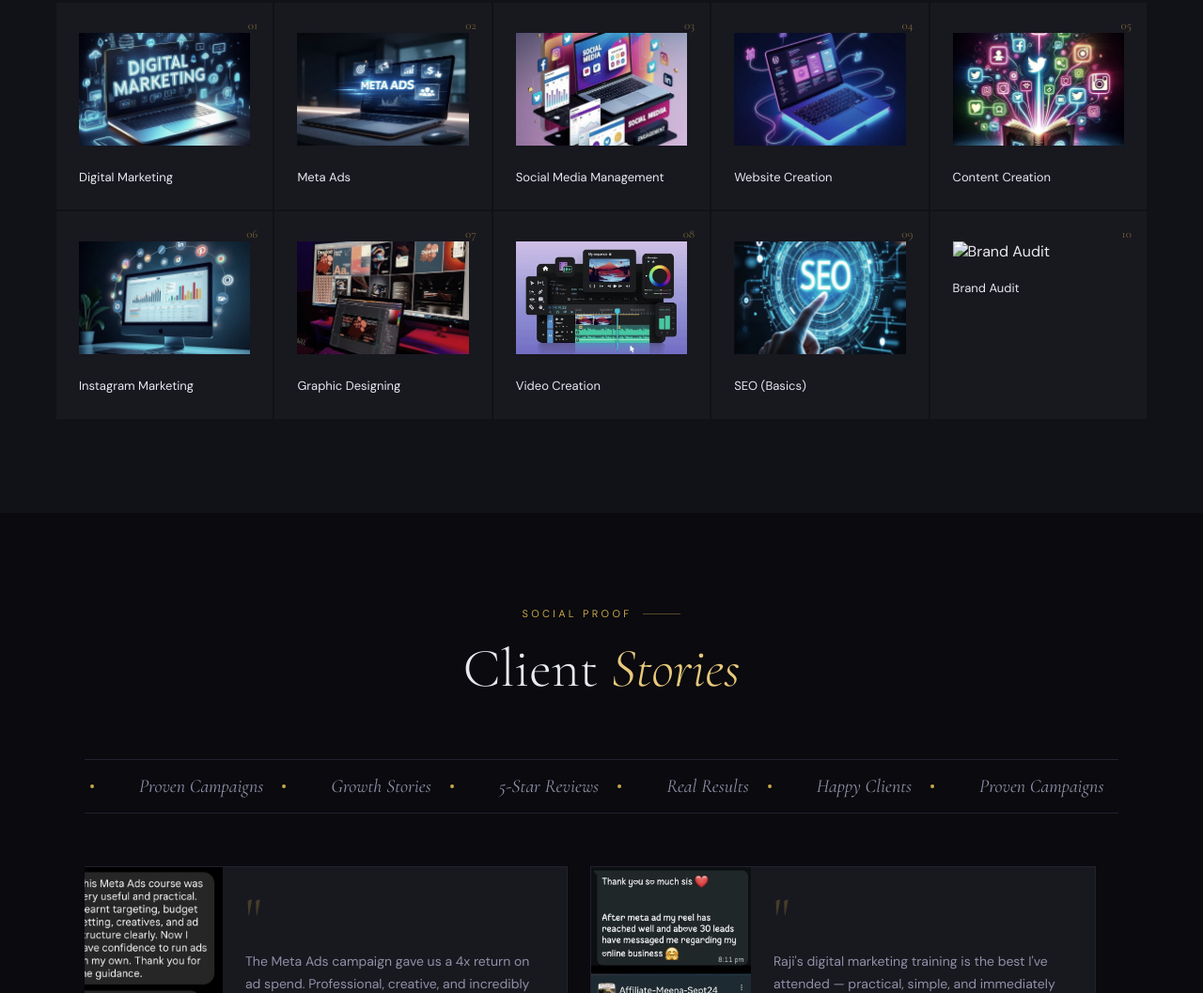
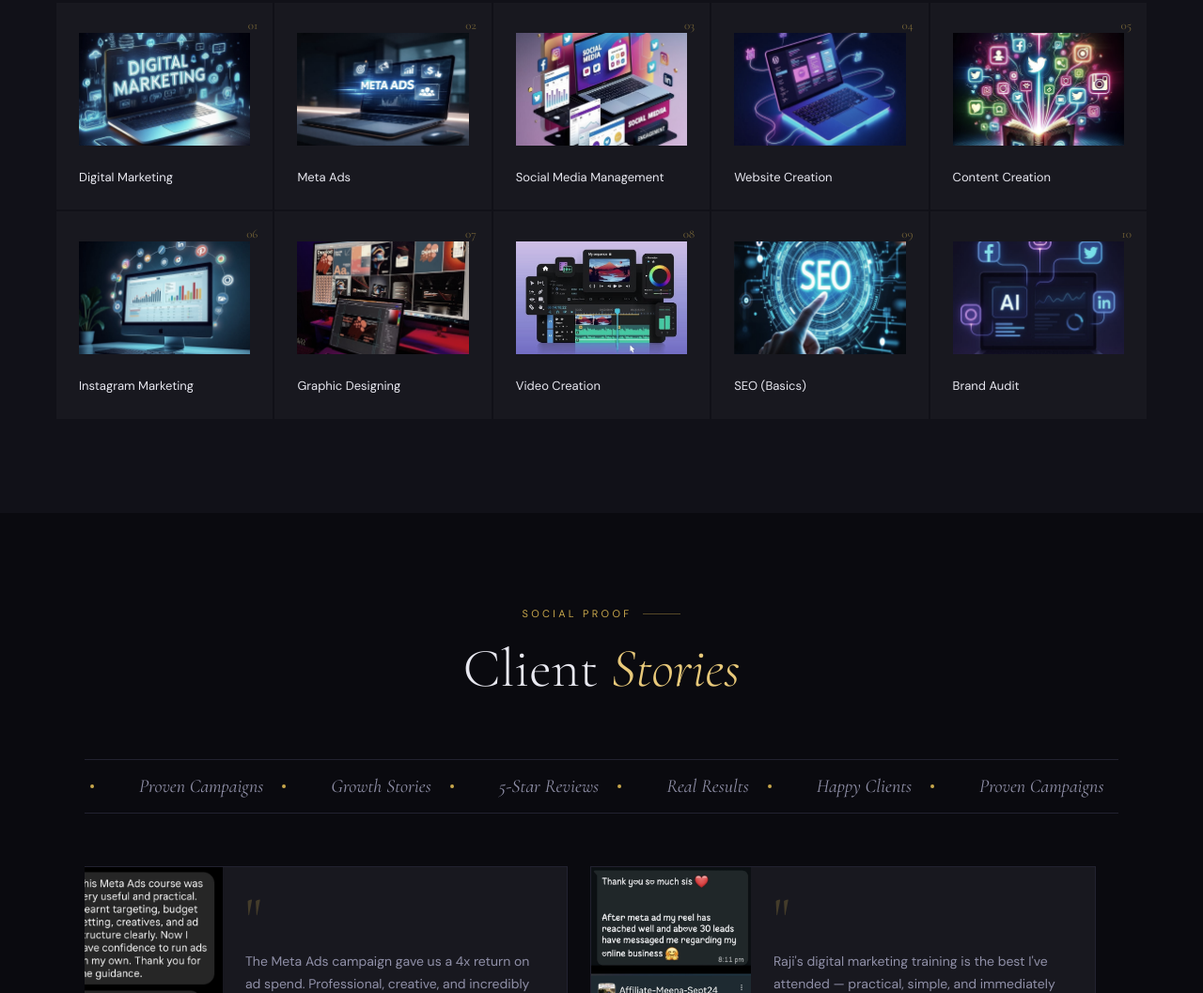
Before and after one commit to rajxshree/Raji-Portfolio, a plain HTML site: page index.html in a window 1280 px wide. Shown: the part 1776-2833 px from the top of the page at 94% size. Drawn offline with nearby package versions, Linux system fonts and the light colour scheme.

Commit message:
Update index.html

```diff
--- a/index.html
+++ b/index.html
@@ -371,7 +371,7 @@
       <div class="service-card reveal reveal-delay-1"><span class="service-num">07</span><img class="svc-img" src="s7.png" alt="Graphic Design"><p class="service-name">Graphic Designing</p><div class="service-bar"></div></div>
       <div class="service-card reveal reveal-delay-2"><span class="service-num">08</span><img class="svc-img" src="s8.png" alt="Video"><p class="service-name">Video Creation</p><div class="service-bar"></div></div>
       <div class="service-card reveal reveal-delay-3"><span class="service-num">09</span><img class="svc-img" src="s9.png" alt="SEO"><p class="service-name">SEO (Basics)</p><div class="service-bar"></div></div>
-      <div class="service-card reveal reveal-delay-4"><span class="service-num">10</span><img class="svc-img" src="s10.png" alt="Brand Audit"><p class="service-name">Brand Audit</p><div class="service-bar"></div></div>
+      <div class="service-card reveal reveal-delay-4"><span class="service-num">10</span><img class="svc-img" src="s10.jpeg" alt="Brand Audit"><p class="service-name">Brand Audit</p><div class="service-bar"></div></div>
     </div>
   </div>
 </section>
```
